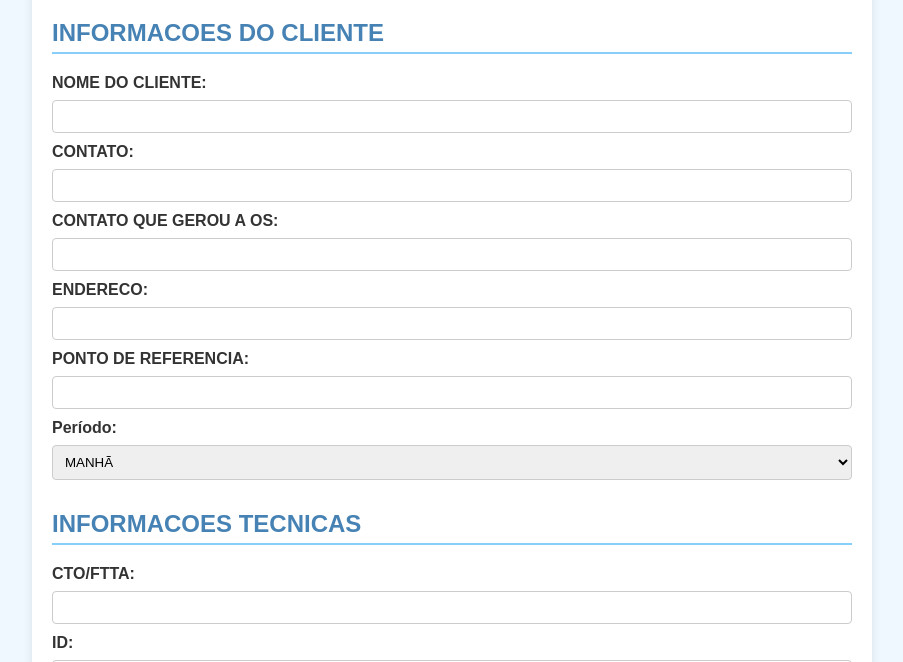
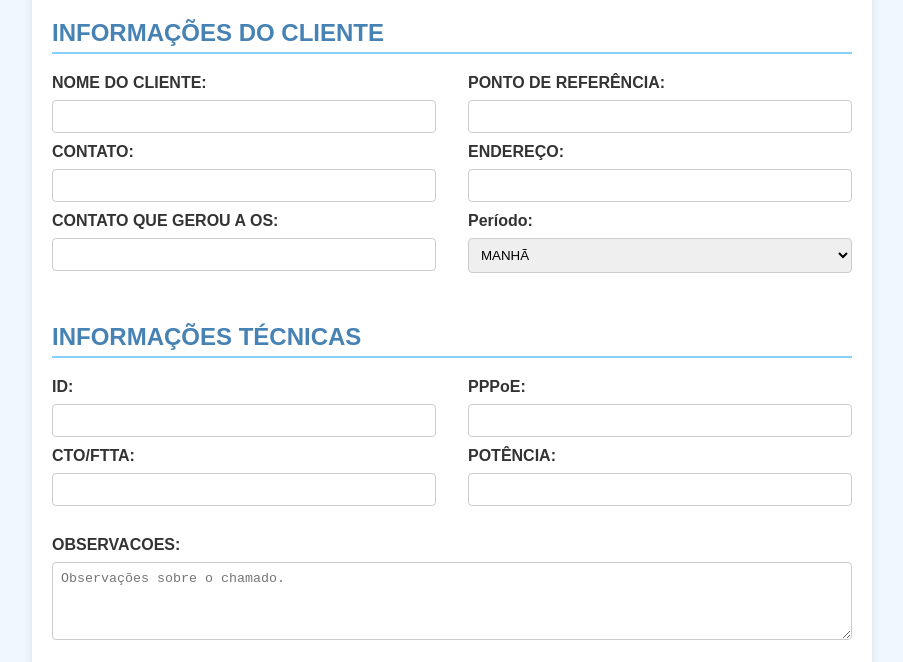
Before and after one commit to josemathiasl/aberturachamado, a plain HTML site: page index.html in a window 1280 px wide. Shown: the part 101-763 px from the top of the page, without its empty margins (188-1091 px from the left). Drawn offline with Linux system fonts and the light colour scheme.

Commit message:
Update index.html

```diff
--- a/index.html
+++ b/index.html
@@ -11,7 +11,9 @@
         <h1>ABERTURA DE CHAMADO</h1>
         <form id="formulario">
             <div class="section">
-                <h2>INFORMACOES DO CLIENTE</h2>
+                <h2>INFORMAÇÕES DO CLIENTE</h2>
+                <div class="column-container">
+                    <div class="column">
                         <label for="nomeCliente">NOME DO CLIENTE:</label>
                         <input type="text" id="nomeCliente" required>
 
@@ -21,11 +23,12 @@
                         <label for="contatoOS">CONTATO QUE GEROU A OS:</label>
                         <input type="text" id="contatoOS" required>
 
-                <label for="endereco">ENDERECO:</label>
+                    </div>
+                    <div class="column">
+                        <label for="pontoReferencia">PONTO DE REFERÊNCIA:</label>
+                        <input type="text" id="pontoReferencia" required>
+                        <label for="endereco">ENDEREÇO:</label>
                         <input type="text" id="endereco" required>
-
-                <label for="pontoReferencia">PONTO DE REFERENCIA:</label>
-                <input type="text" id="pontoReferencia" required>
 
                         <div class="section">
                             <label for="periodo">Período:</label>
@@ -36,22 +39,37 @@
                             </select>
                         </div>
                     </div>
+                </div>
+            </div>
+
 
             <div class="section">
-                <h2 id="infoTecnicas" onclick="toggleSection('infoTecnicasContent')">INFORMACOES TECNICAS</h2>
+    <h2 id="infoTecnicas" onclick="toggleSection('infoTecnicasContent')">INFORMAÇÕES TÉCNICAS</h2>
     <div id="infoTecnicasContent" style="display:block;">
-                    <label for="ctoFtta">CTO/FTTA:</label>
-                    <input type="text" id="ctoFtta" required>
+        <div class="column-container">
+            <div class="column">
 
                 <label for="id">ID:</label>
                 <input type="text" id="id" required>
 
+                <label for="ctoFtta">CTO/FTTA:</label>
+                <input type="text" id="ctoFtta" required>
+            </div>
+            <div class="column">
                 <label for="pppoe">PPPoE:</label>
                 <input type="text" id="pppoe" required>
 
-                    <label for="potencia">POTENCIA:</label>
+                <label for="potencia">POTÊNCIA:</label>
                 <input type="text" id="potencia" required>
             </div>
+        </div>
+    </div>
+</div>
+
+
+            <div class="section">
+                <label for="observacoes">OBSERVACOES:</label>
+                <textarea id="observacoes" name="observacoes" rows="4" placeholder="Observações sobre o chamado."></textarea>
             </div>
 
             <div class="section">
@@ -116,11 +134,11 @@
                 </div>
             </div>
 
+
              <div class="form-actions">
-                <button type="button" id="gerarChamadoButton" class="button">GERAR CHAMADO E COPIAR</button>
-
+        <button type="button" id="gerarChamadoButton" class="button">Gerar Chamado</button>
+        <button type="button" id="limparFormularioButton" class="button">Limpar Formulário</button>
     </div>
-
         </form>
 
         <!-- Campo para saída do chamado -->
```
Lines whose indentation alone changed are shown as unchanged.
